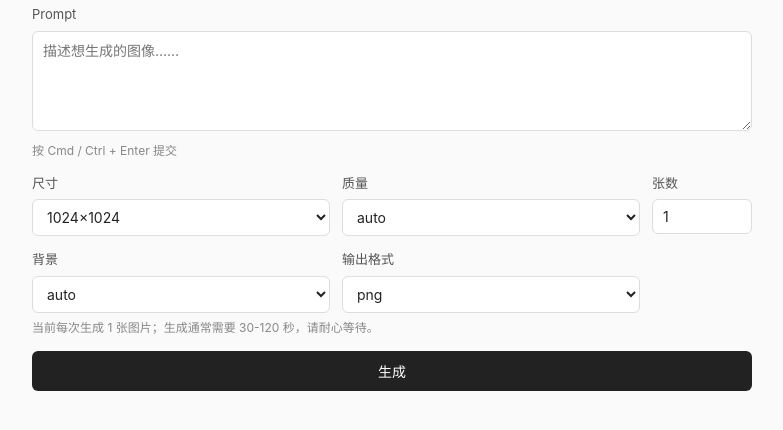
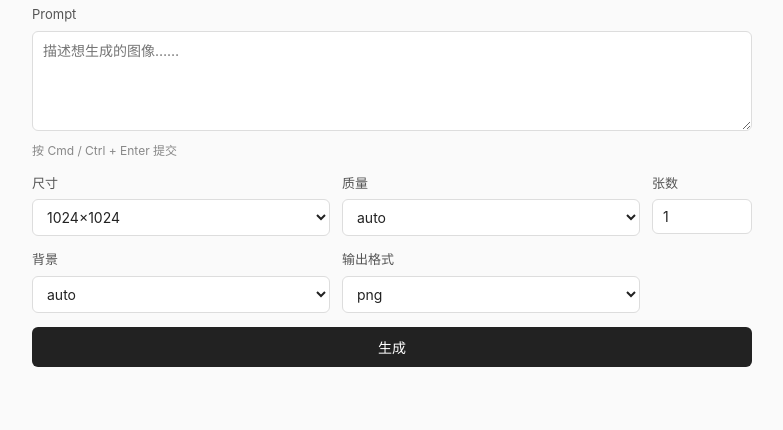
Before and after one commit to SpringShi798/picklyone-image-app, a website: page index.html in a window 1280 px wide. Shown: the part 86-516 px from the top of the page, without its empty margins (248-1031 px from the left). Drawn offline with Linux system fonts and the light colour scheme; no server answers.

Commit message:
Remove remaining helper copy from image app

```diff
--- a/index.html
+++ b/index.html
@@ -132,8 +132,6 @@
       </select>
     </div>
   </div>
-  <div class="hint" style="margin-top:-8px;margin-bottom:14px;">当前每次生成 1 张图片；生成通常需要 30-120 秒，请耐心等待。</div>
-
   <button id="go">生成</button>
   <div id="status"></div>
 
```
